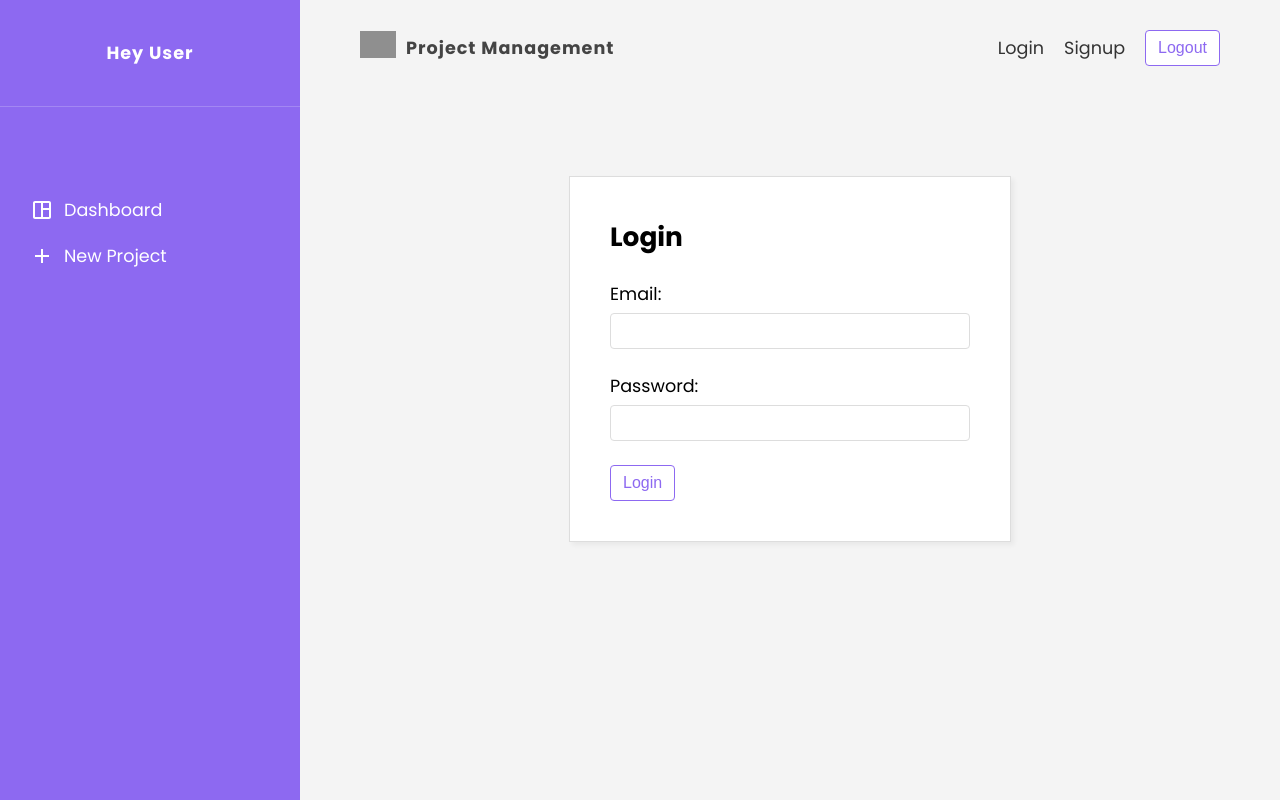
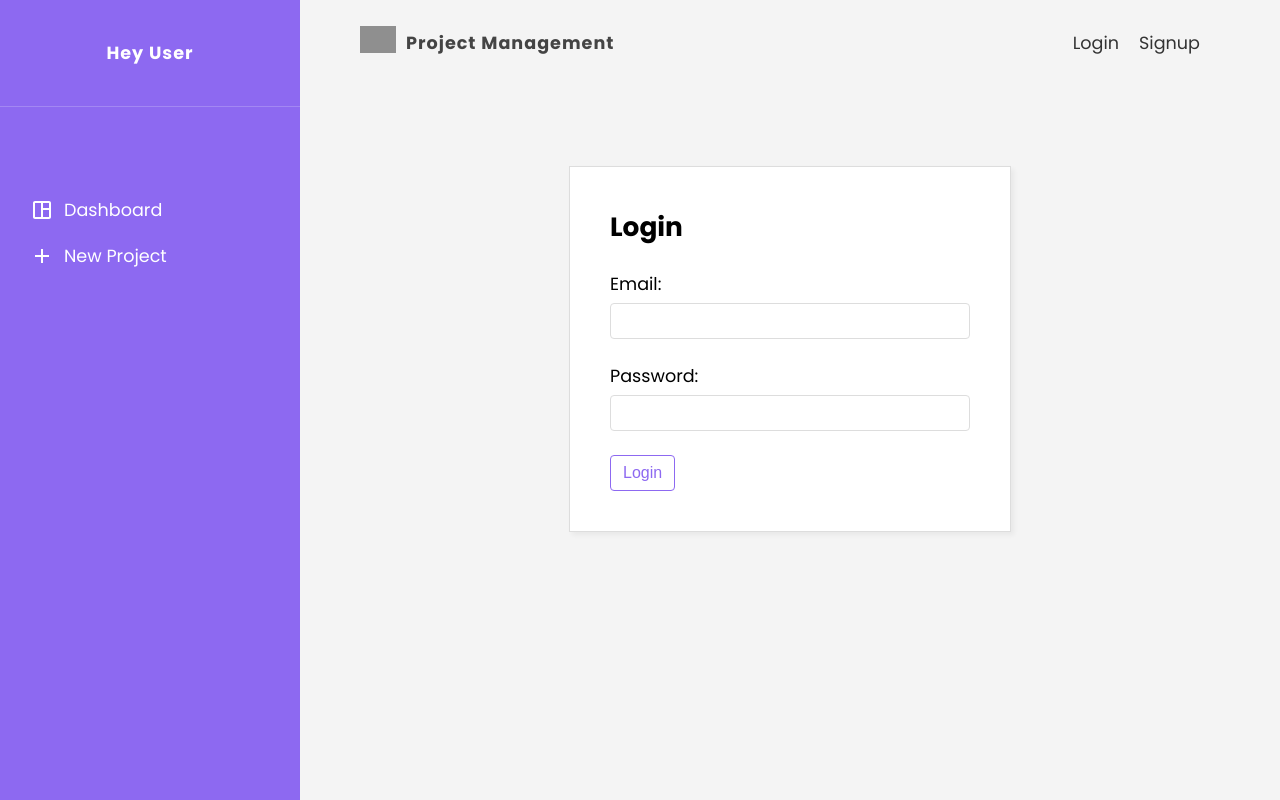
Before and after one commit to J0kk3/react-project-managment, a React (Create React App) app: page /login in a window 1280 px wide. Built offline with nearby package versions, Linux system fonts and the light colour scheme; no server answers; grey boxes are pictures that could not be loaded.

Commit message:
[ADD] conditional navbar links

```diff
--- a/src/components/Navbar.js
+++ b/src/components/Navbar.js
@@ -1,5 +1,6 @@
 import { Link } from 'react-router-dom'
 import { useLogout } from "../hooks/useLogout";
+import { useAuthContext } from '../hooks/useAuthContext';
 // styles & images
 import './Navbar.css'
 import Temple from '../assets/temple.svg'
@@ -7,6 +8,8 @@
 export default function Navbar ()
 {
     const { logout, isPending } = useLogout();
+    const { user } = useAuthContext();
+
     return (
         <nav className="navbar">
             <ul>
@@ -15,12 +18,19 @@
                     <span>Project Management</span>
                 </li>
 
+                { !user && (
+                    <>
                         <li><Link to="/login">Login</Link></li>
                         <li><Link to="/signup">Signup</Link></li>
+                    </>
+                ) }
+
+                { user && (
                     <li>
                         { !isPending && <button className="btn" onClick={ logout }>Logout</button> }
                         { isPending && <button className="btn" disabled>Logging out...</button> }
                     </li>
+                ) }
             </ul>
         </nav>
     )
```
Lines whose indentation alone changed are shown as unchanged.
